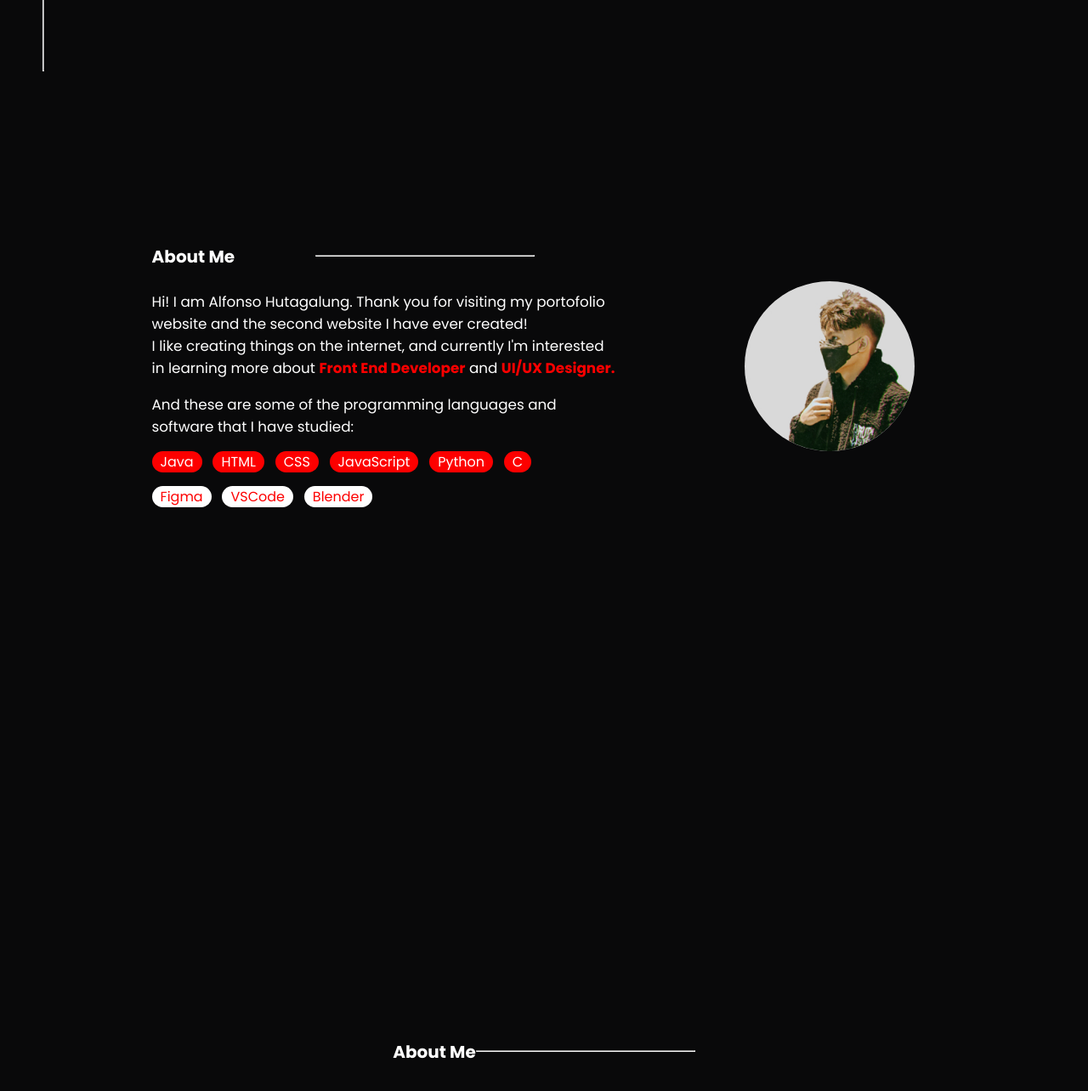
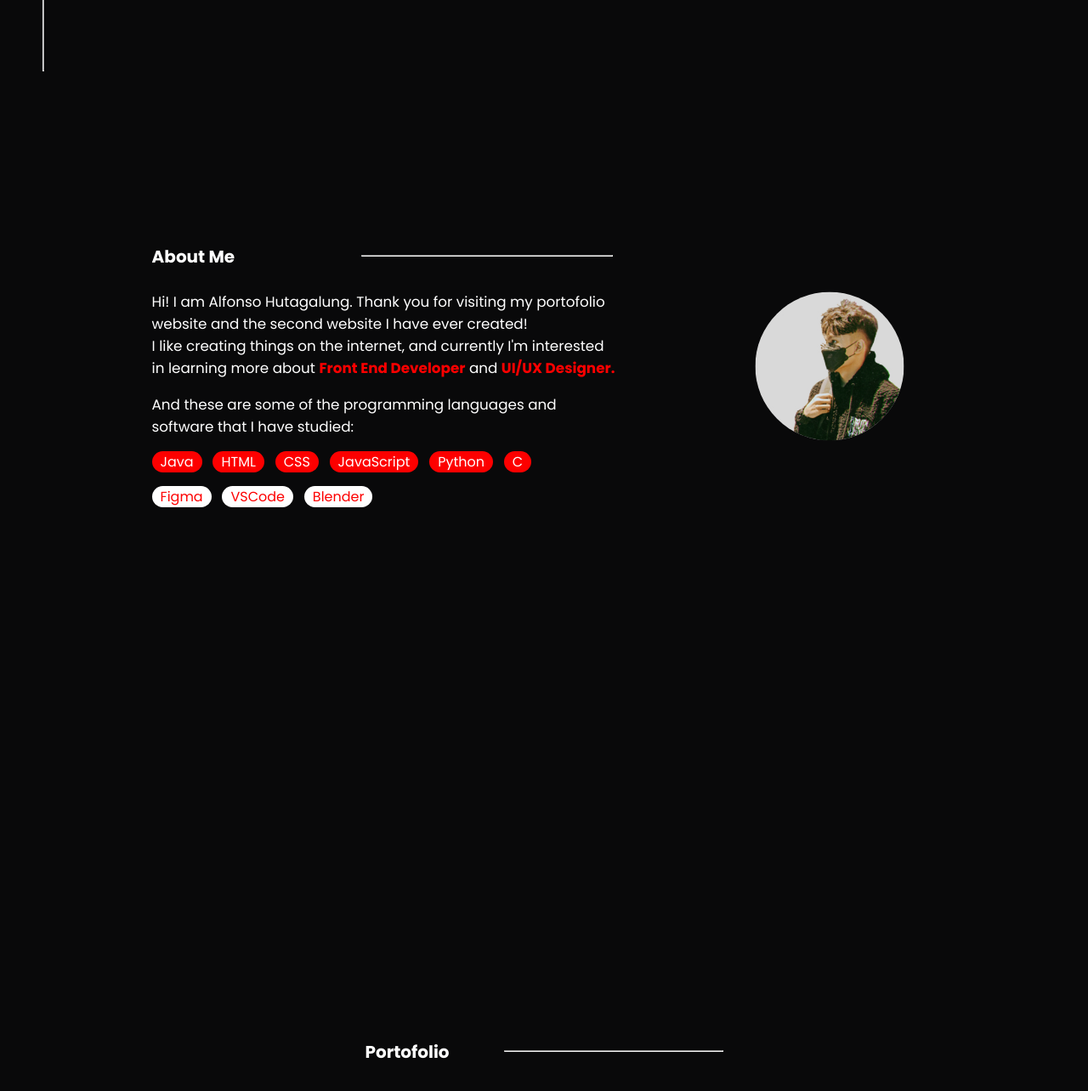
Before and after one commit to aexhtz/Project-Website-Portofolio-Responsif, a plain HTML site: page index.html in a window 1280 px wide. Shown: the part 766-2050 px from the top of the page at 85% size. Drawn offline with Linux system fonts and the light colour scheme.

Commit message:
modified:   index.html 	modified:   style.css

```diff
--- a/index.html
+++ b/index.html
@@ -9,7 +9,6 @@
 </head>
 <body>
     <section id="home" class=""></section>
-    <!-- N A V B A R -->
     <header class="header">
         <nav class="navbar">
             <div class="navbar-logo">
@@ -26,7 +25,6 @@
             </div>
         </nav>
     </header>
-    <!-- S E C T I O N [ MAIN ]  -->
     <main>
         <section id="home" class="section home">
             <div class="home-section container">
@@ -49,13 +47,11 @@
                         Amet amet ipsum dolore.
                     </p>
                 </div>
-            <!-- A S I D E -->
                 <aside>
                     <img src="gambar/Foto (Jpg).jpg" alt="Alfonso Hutagalung" class="mainfoto">
                 </aside>
         </section>
     </main>
-    <!-- S E C T I O N [ ABOUT ME ] -->
     <section id="aboutme" class="section aboutme">
         <div class="aboutme-section container">
             <div class="aboutme-text-deskripsi-atas">
@@ -98,7 +94,7 @@
     <section id="portofolio" class="section portofolio">
         <div class="portofolio-section container">
             <div class="portofolio-text-header">
-                <h1 class="portofolio-text-inti">About Me</h1>
+                <h1 class="portofolio-text-inti">Portofolio</h1>
                 <hr class="portofolio-text-garis">
             </div>
         </div>
--- a/style.css
+++ b/style.css
@@ -163,8 +163,9 @@ ul {
 }
 
 .aboutme-text-garis {
-    width: 20vw;
+    width: 23vw;
     margin-bottom: 0.3vh;
+    margin-right: 0.25vh;
 }
 
 .aboutme-text-inti {
@@ -186,7 +187,7 @@ ul {
 
 .aboutme-gambarutama {
     border-radius: 50%;
-    scale: 80%;
+    scale: 70%;
     margin-left: 10vw;
 }
 
@@ -247,6 +248,7 @@ ul {
 .portofolio-text-garis {
     width: 20vw;
     margin-bottom: 0.3vh;
+    margin-left: 5vw;
 }
 
 .portofolio-text-inti {
```
